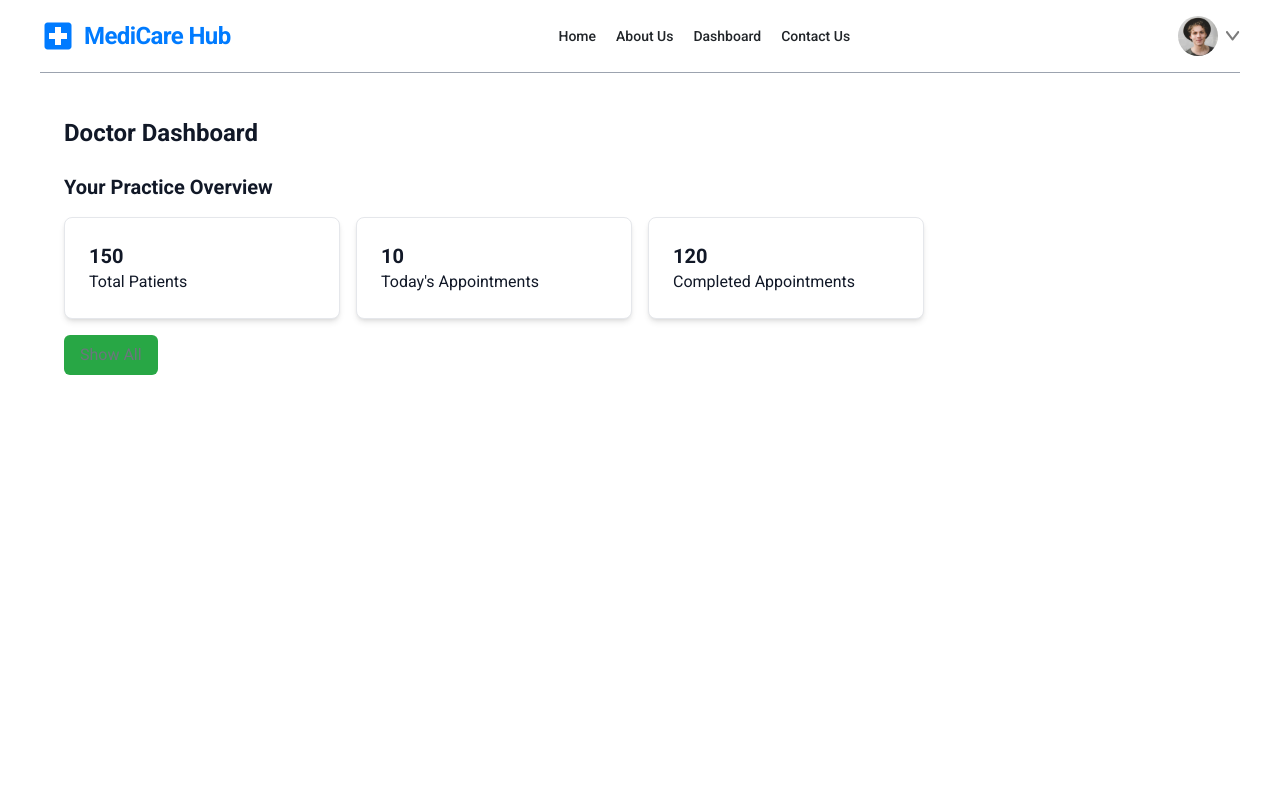
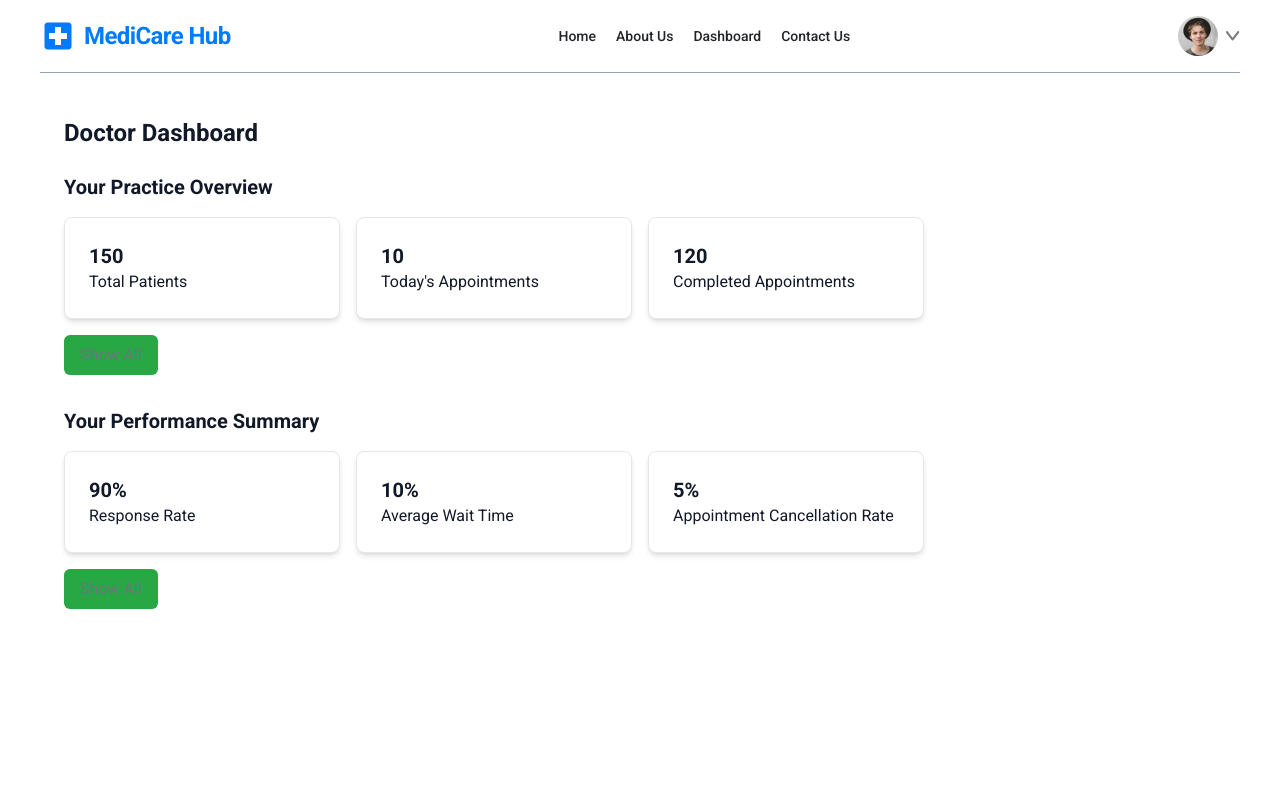
Before and after one commit to briansimiyuj/doctor-appointment-app, a React (Vite) app: page /dashboard in a window 1280 px wide. Shown: the top 800 px of the page. Built offline with nearby package versions, Linux system fonts and the light colour scheme; a web font is replaced by a local one.

Commit message:
feat: Add PerformanceSummary component for doctor dashboard

```diff
--- /dev/null
+++ b/src/components/Dashboard/PerformanceSummary.tsx
@@ -0,0 +1,74 @@
+import { useState } from "react"
+import { useDoctorStats } from "../../context/DoctorStatsContext"
+
+const PerformanceSummary: React.FC = ()=>{
+
+    const { performance } = useDoctorStats()
+
+    const performanceMetrics =[
+
+        { label: "Response Rate", value: `${performance.responseRate}%` },
+        { label: "Average Wait Time", value: `${performance.averageWaitingTime}%` },
+        { label: "Appointment Cancellation Rate", value: `${performance.appointmentCancellationRate}%` },
+        { label: "Appointment Completion Rate", value: `${performance.appointmentCompletionRate}%` },
+        { label: "Average Patient Satisfaction", value: `${performance.patientSatisfactionRate}%` },
+
+    ],
+        [showAll, setShowAll] = useState(false),
+        visibleMetrics = showAll ? performanceMetrics : performanceMetrics.slice(0, 3)
+
+    return(
+
+        <div className="mt-8">
+
+            <h2 className="text-xl font-semibold text-gray-900 mb-4">Your Performance Summary</h2>
+
+            <div className="grid grid-cols-auto gap-4">
+
+                {
+
+                    visibleMetrics.map((metric, index) =>(
+
+                        <div
+                            key={index}
+                            className="dark:bg-primary-bg bg-white p-6 rounded-lg shadow-md border border-gray-200 dark:border-gray-700"
+                        >
+                            <div className="text-xl font-bold text-gray-900 dark:text-white">{metric.value}</div>
+
+
+                            <div className="text-gray-900 dark:text-white">{metric.label}</div>
+
+                        </div>
+
+                    ))
+
+                }
+
+            </div>
+
+            <div className="mt-4">
+
+                {
+
+                    performanceMetrics.length > 3 &&(
+
+                        <button
+                            onClick={() => setShowAll(!showAll)}
+                            className="bg-secondary-btn dark:text-white px-4 py-2 rounded-md hover:bg-gray-700 transition"
+                        >
+                            {showAll ? "Show Less" : "Show All"}
+                        </button>
+
+                    )
+
+                }
+
+            </div>
+
+        </div>
+
+    )
+
+}
+
+export default PerformanceSummary
--- a/src/pages/DashboardPage.tsx
+++ b/src/pages/DashboardPage.tsx
@@ -1,3 +1,4 @@
+import PerformanceSummary from "../components/Dashboard/PerformanceSummary"
 import StatsGrid from "../components/Dashboard/StatsGrid"
 
 const DashboardPage: React.FC = ()=>{
@@ -10,6 +11,8 @@ const DashboardPage: React.FC = ()=>{
 
             <StatsGrid/>
 
+            <PerformanceSummary/>
+
         </div>
 
     )
```
Also changed, not shown: 1 other file (tests, documents, lock files or other folders).
